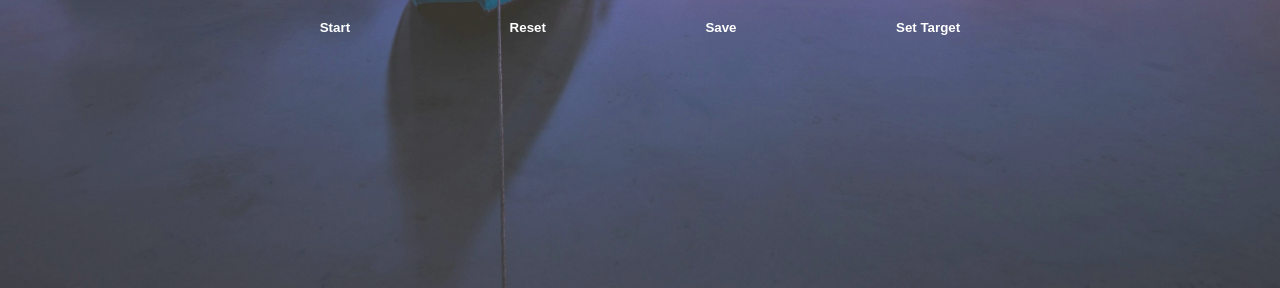
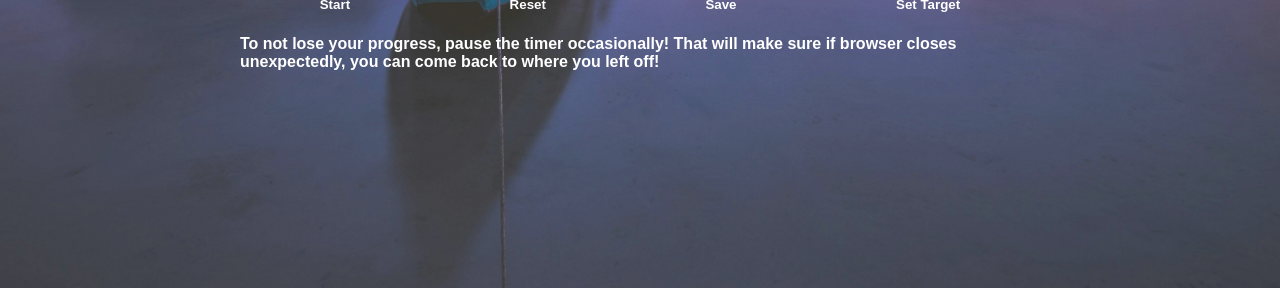
Before and after one commit to rasooli451/CodeClock, a website built with webpack: page source/index.html in a window 1280 px wide. Shown: the part 512-800 px from the top of the page. Built offline with nearby package versions, Linux system fonts and the light colour scheme.

Commit message:
added instructions for how to save progress

```diff
--- a/source/index.html
+++ b/source/index.html
@@ -17,6 +17,7 @@
             <button class="save">Save</button>
             <button class="change">Change Target</button>
         </div>
+        <h4>To not lose your progress, pause the timer occasionally! That will make sure if browser closes unexpectedly, you can come back to where you left off!</h4>
     </div>
     </div>
 
```
